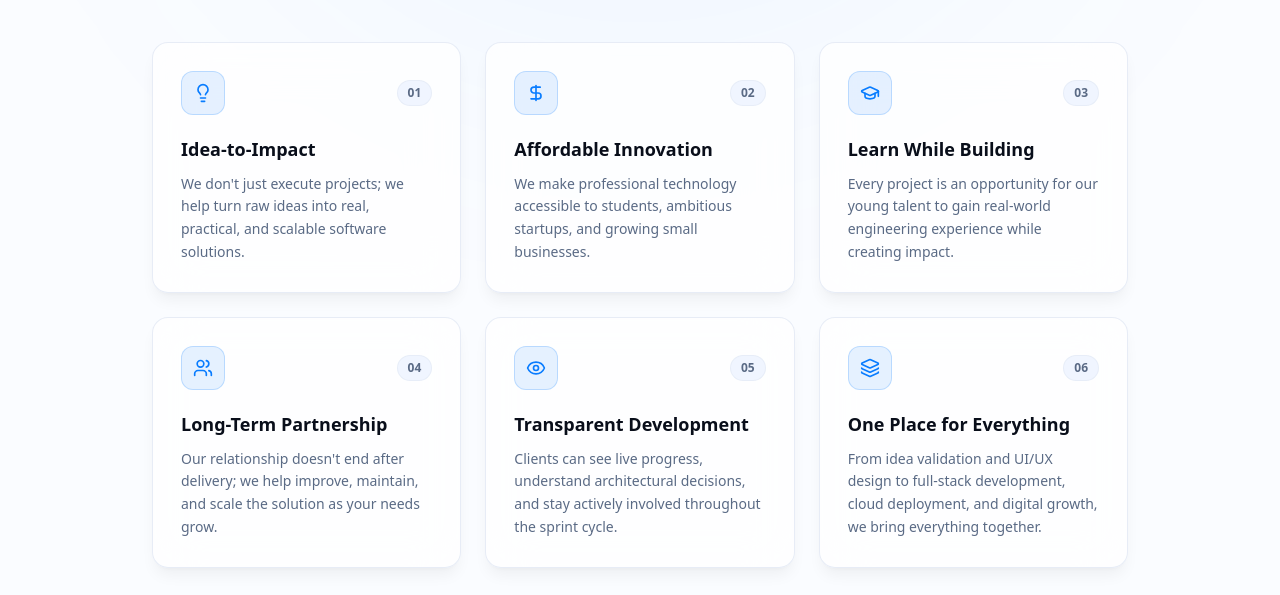
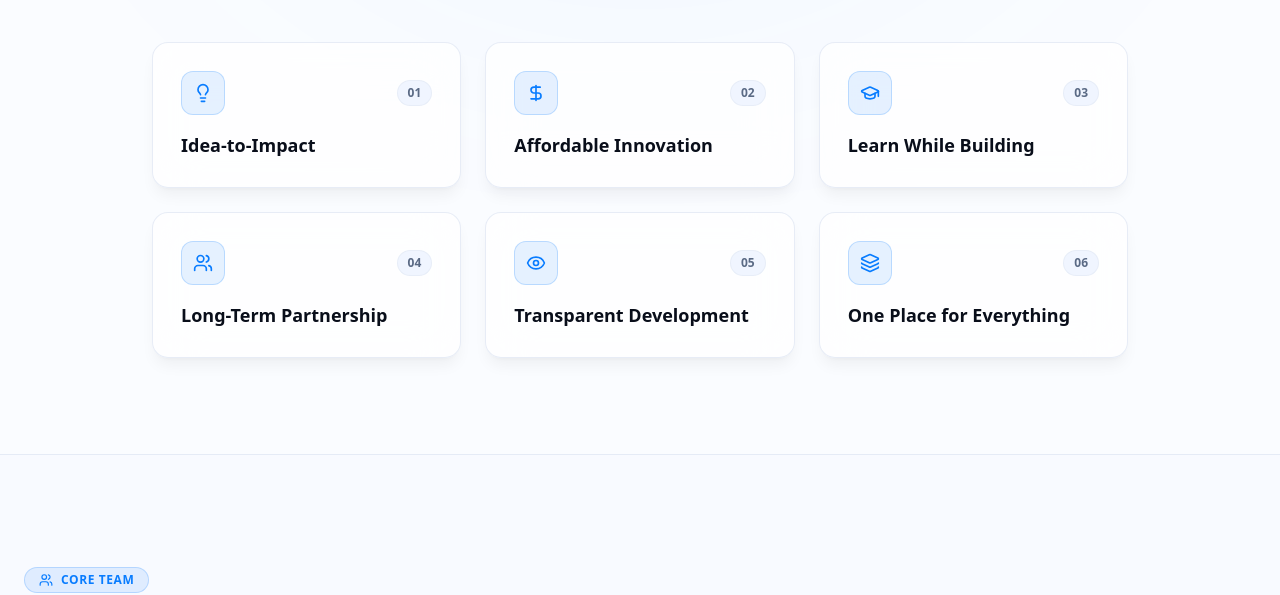
Before and after one commit to FreeWheelTech/freewheel-website, a Next.js app: page /about in a window 1280 px wide. Shown: the part 900-1495 px from the top of the page. Built offline with nearby package versions, Linux system fonts and the light colour scheme.

Commit message:
feat: expand differentiator card description on hover

```diff
--- a/app/about/page.tsx
+++ b/app/about/page.tsx
@@ -147,10 +147,10 @@ export default function About() {
                   whileInView={{ opacity: 1, y: 0 }}
                   viewport={{ once: true }}
                   transition={{ delay: i * 0.08, duration: 0.5 }}
-                  className="glass-card p-7 rounded-2xl group transition-all duration-300 hover:-translate-y-1.5 hover:border-primary/40 hover:shadow-xl hover:shadow-primary/10 flex flex-col justify-between"
+                  className="glass-card p-6 sm:p-7 rounded-2xl group transition-all duration-300 hover:-translate-y-2 hover:border-primary/50 hover:shadow-xl hover:shadow-primary/20 cursor-pointer flex flex-col justify-between"
                 >
                   <div>
-                    <div className="flex items-center justify-between mb-5">
+                    <div className="flex items-center justify-between mb-4">
                       <div className="w-11 h-11 rounded-xl bg-primary/10 border border-primary/20 flex items-center justify-center text-primary group-hover:scale-110 group-hover:bg-primary/20 transition-all">
                         <reason.icon className="w-5 h-5" />
                       </div>
@@ -159,11 +159,11 @@ export default function About() {
                       </span>
                     </div>
 
-                    <h3 className="text-lg font-bold font-heading mb-2.5 group-hover:text-primary transition-colors">
+                    <h3 className="text-lg font-bold font-heading group-hover:text-primary transition-colors">
                       {reason.title}
                     </h3>
 
-                    <p className="text-sm leading-relaxed text-muted-foreground">
+                    <p className="text-sm leading-relaxed text-muted-foreground opacity-0 max-h-0 overflow-hidden transition-all duration-300 ease-out group-hover:opacity-100 group-hover:max-h-40 group-hover:mt-3">
                       {reason.description}
                     </p>
                   </div>
```
